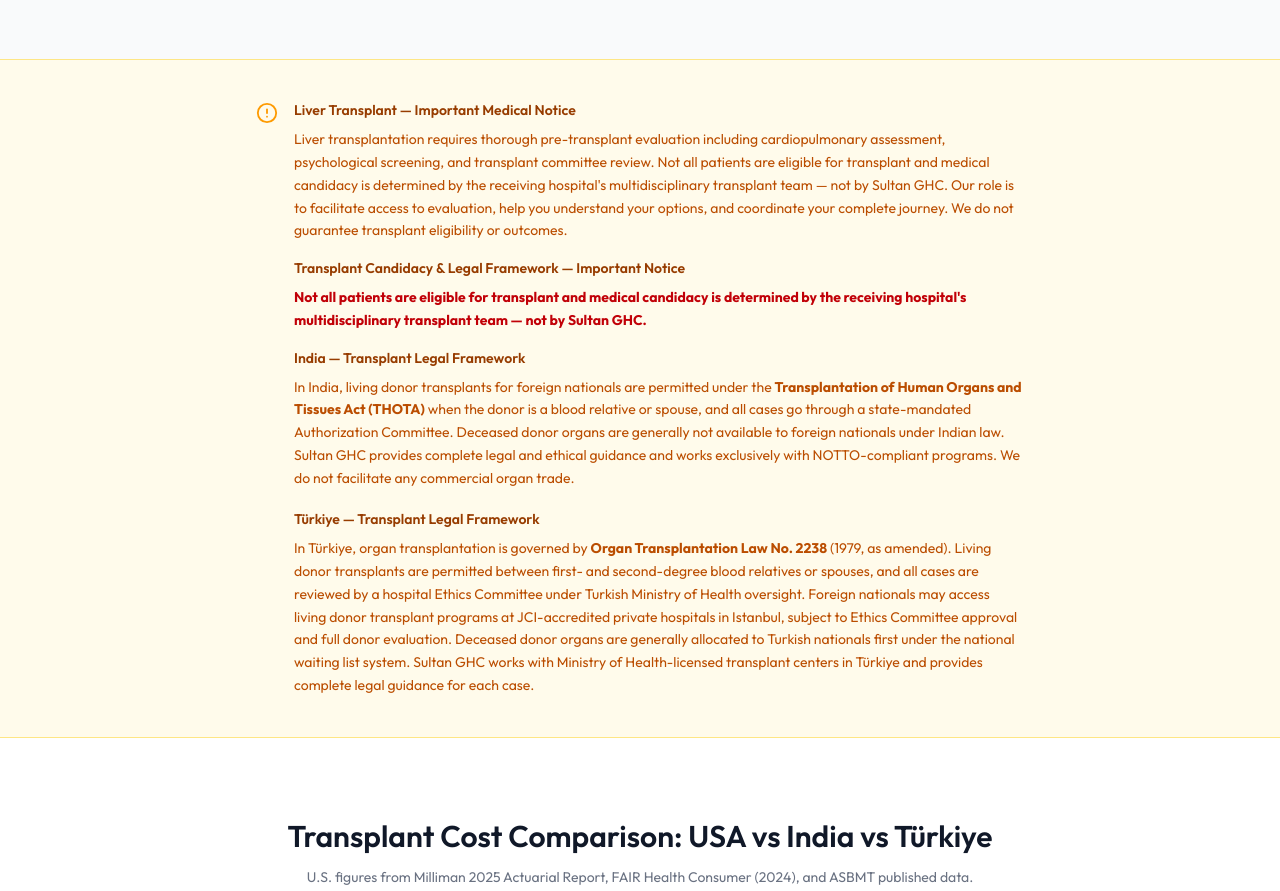
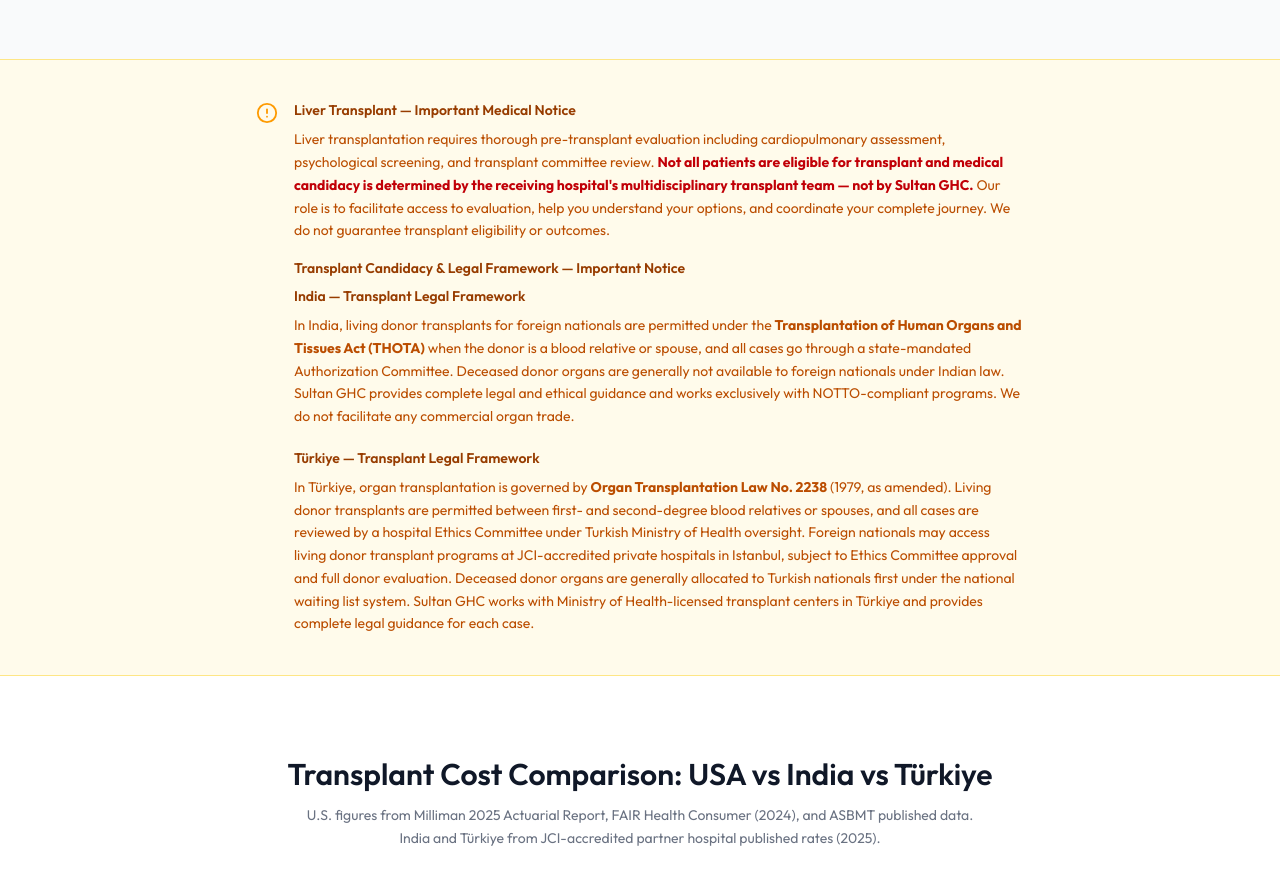
Before and after one commit to sultanglobalhealthcare/sghc-new-website, a Next.js app: page /treatments/organ-bone-marrow-transplant in a window 1280 px wide. Shown: the part 1940-2831 px from the top of the page. Built offline with nearby package versions, Linux system fonts and the light colour scheme.

Commit message:
fix: bold red candidacy warning inline, remove duplicate, add India framework heading

```diff
--- a/src/app/treatments/organ-bone-marrow-transplant/page.jsx
+++ b/src/app/treatments/organ-bone-marrow-transplant/page.jsx
@@ -356,12 +356,9 @@
             <div>
               <p className="text-sm font-semibold text-amber-800 mb-2">Liver Transplant — Important Medical Notice</p>
               <p className="text-sm text-amber-700 leading-relaxed mb-4">
-                Liver transplantation requires thorough pre-transplant evaluation including cardiopulmonary assessment, psychological screening, and transplant committee review. Not all patients are eligible for transplant and medical candidacy is determined by the receiving hospital&apos;s multidisciplinary transplant team — not by Sultan GHC. Our role is to facilitate access to evaluation, help you understand your options, and coordinate your complete journey. We do not guarantee transplant eligibility or outcomes.
+                Liver transplantation requires thorough pre-transplant evaluation including cardiopulmonary assessment, psychological screening, and transplant committee review. <strong className="text-red-700">Not all patients are eligible for transplant and medical candidacy is determined by the receiving hospital&apos;s multidisciplinary transplant team — not by Sultan GHC.</strong> Our role is to facilitate access to evaluation, help you understand your options, and coordinate your complete journey. We do not guarantee transplant eligibility or outcomes.
               </p>
               <p className="text-sm font-semibold text-amber-800 mb-2">Transplant Candidacy & Legal Framework — Important Notice</p>
-              <p className="text-sm text-amber-700 leading-relaxed mb-4">
-                <strong className="text-red-700">Not all patients are eligible for transplant and medical candidacy is determined by the receiving hospital's multidisciplinary transplant team — not by Sultan GHC.</strong>
-</p>
               <p className="text-sm font-semibold text-amber-800 mb-2">India — Transplant Legal Framework</p>
               <p className="text-sm text-amber-700 leading-relaxed">
                 In India, living donor transplants for foreign nationals are permitted under the{' '}
```
